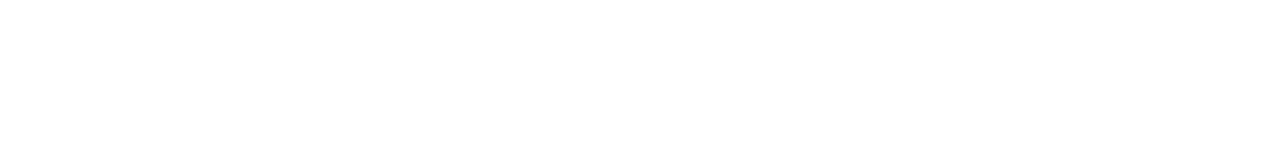
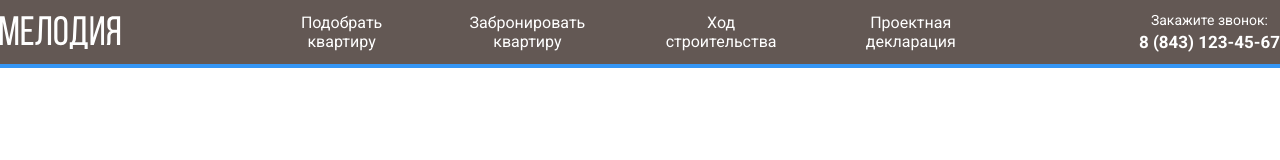
Before and after one commit to GRomanDev/RC-Melody, a plain HTML site: page index.html in a window 1280 px wide. Drawn offline with Linux system fonts and the light colour scheme.

Commit message:
created: header

```diff
--- a/index.html
+++ b/index.html
@@ -10,6 +10,36 @@
 </head>
 
 <body>
+  <header class="header">
+    <div class="container">
+      <div class="header-navbar">
+        <a href="./index.html" class="header-logo">
+          <img src="img/logo.svg" alt="logo: Мелодия">
+        </a>
+        <nav class="header-list">
+          <ul class="header-menu">
+            <li class="header-menu__item">
+              <a href="#" class="header-menu__links">Подобрать квартиру</a>
+            </li>
+            <li class="header-menu__item">
+              <a href="#" class="header-menu__links">Забронировать квартиру</a>
+            </li>
+            <li class="header-menu__item">
+              <a href="#" class="header-menu__links">Ход
+                строительства</a>
+            </li>
+            <li class="header-menu__item">
+              <a href="#" class="header-menu__links">Проектная декларация</a>
+            </li>
+          </ul>
+        </nav>
+        <div class="header-contacts">
+          <span class="header-contacts__text">Закажите звонок:</span>
+          <a class="header-contacts__phone" href="tel:+78431234567">8 (843) 123-45-67</a>
+        </div>
+      </div>
+    </div>
+  </header>
 
   <script src="js/main.js"></script>
 </body>
--- a/scss/_settings.scss
+++ b/scss/_settings.scss
@@ -6,6 +6,11 @@ body {
   font-family: 'Roboto', sans-serif;
 }
 
+.container {
+  max-width: 1280px;
+  margin: 0 auto;
+}
+
 button {
   border: none;
   outline: none;
--- /dev/null
+++ b/scss/blocks/_header.scss
@@ -0,0 +1,52 @@
+.header {
+  background-color: #635854;
+  color: #ffffff;
+  padding: 12px 0;
+  border-bottom: 4px solid #3596F5;
+  &-logo {
+    width: 120px;
+    height: 33px;
+  }
+  &-navbar {
+    display: flex;
+    align-items: center;
+    justify-content: space-between;
+  }
+  &-menu {
+    padding: 0;
+    margin: 0;
+    list-style: none;
+    display: flex;
+    align-items: center;
+    justify-content: space-between;
+    text-align: center;
+    max-width: 671px;
+    &__item:not(:last-child) {
+      margin-right: 80px;
+
+    }
+    &__links {
+      text-decoration: none;
+      color: inherit;
+      font-size: 16px;
+      line-height: 19px;
+    }
+  }
+  &-contacts {
+    display: flex;
+    flex-direction: column;
+    align-items: center;
+    &__text {
+      font-size: 14px;
+      line-height: 16px;
+      margin-bottom: 4px;
+    }
+    &__phone {
+      font-weight: bold;
+      font-size: 17px;
+      line-height: 20px;
+      text-decoration: none;
+      color: inherit;
+    }
+  }
+}
--- a/scss/style.scss
+++ b/scss/style.scss
@@ -1,3 +1,4 @@
 @import 'settings';
 @import url('https://fonts.googleapis.com/css2?family=Roboto:wght@400;700&display=swap');
 @import 'normilize';
+@import 'blocks/header';
```
Also changed, not shown: css/style.min.css, 1 other file.
